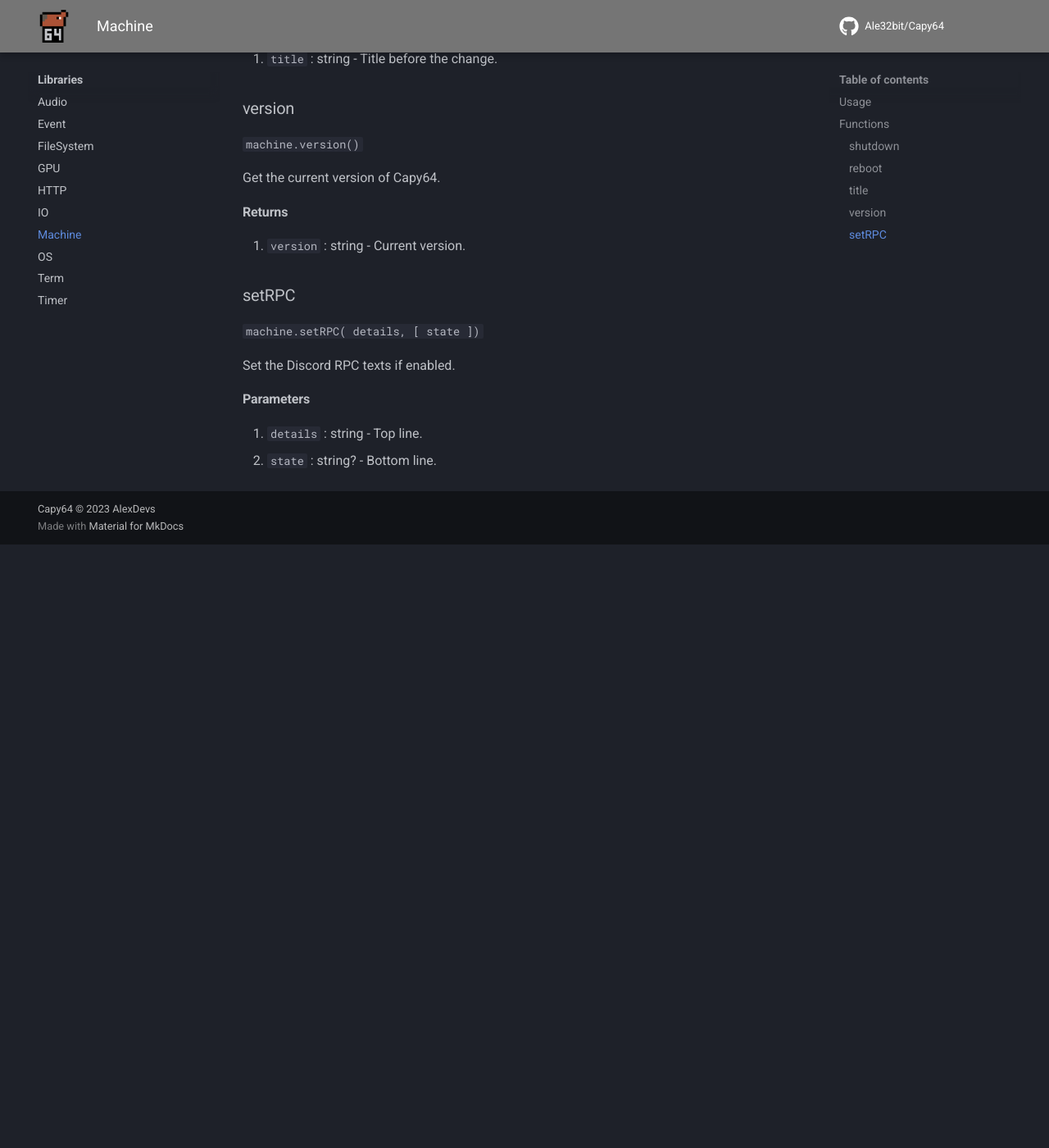
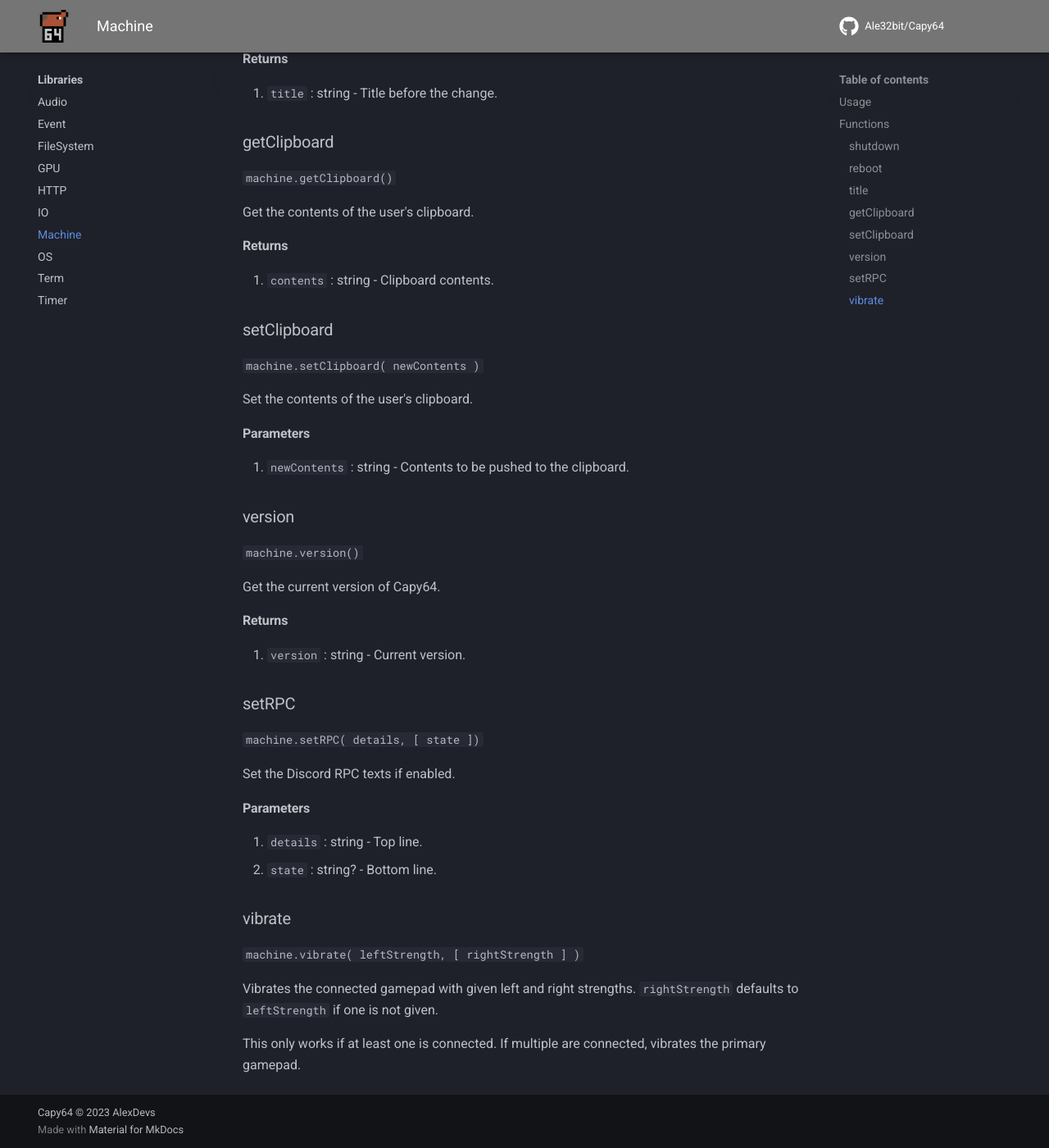
Before and after one commit to Ale32bit/Capy64-docs, an MkDocs documentation site: the page built from docs/Libraries/machine.md, in a window 1280 px wide and 1400 px high, scrolled down 1157 px. Shown: the whole window at 82% size. Built offline with MkDocs 1.6.1 and Material for MkDocs 9.7.7, drawn with Linux system fonts in a browser that asks for light colours; comment, search, counter and statistics services are not loaded; before the commit the page ends 1821 px from its top, so only the background shows below that; some of the changed text lies outside the part shown.

Commit message:
Update machine library documentation.

```diff
--- a/docs/Libraries/machine.md
+++ b/docs/Libraries/machine.md
@@ -32,7 +32,9 @@ Reboot the runtime.
 
 `machine.title( [ newTitle ] )`
 
-Get and set the window title.
+Get and set the window title.  An empty string resets the title to `"Capy64 " + Version`.
+
+Titles are limited to 256 characters.
 
 #### Parameters
 
@@ -41,6 +43,26 @@ Get and set the window title.
 #### Returns
 
 1. `title` : string - Title before the change.
+
+### getClipboard
+
+`machine.getClipboard()`
+
+Get the contents of the user's clipboard.
+
+#### Returns
+
+1. `contents` : string - Clipboard contents.
+
+### setClipboard
+
+`machine.setClipboard( newContents )`
+
+Set the contents of the user's clipboard.
+
+#### Parameters
+
+1. `newContents` : string - Contents to be pushed to the clipboard.
 
 ### version
 
@@ -62,3 +84,11 @@ Set the Discord RPC texts if enabled.
 
 1. `details` : string - Top line.
 2. `state` : string? - Bottom line.
+
+### vibrate
+
+`machine.vibrate( leftStrength, [ rightStrength ] )`
+
+Vibrates the connected gamepad with given left and right strengths.  `rightStrength` defaults to `leftStrength` if one is not given.
+
+This only works if at least one is connected.  If multiple are connected, vibrates the primary gamepad.
```
